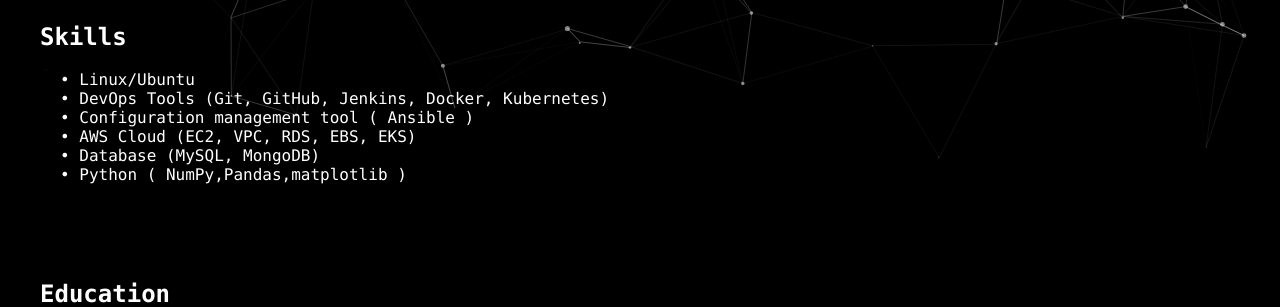
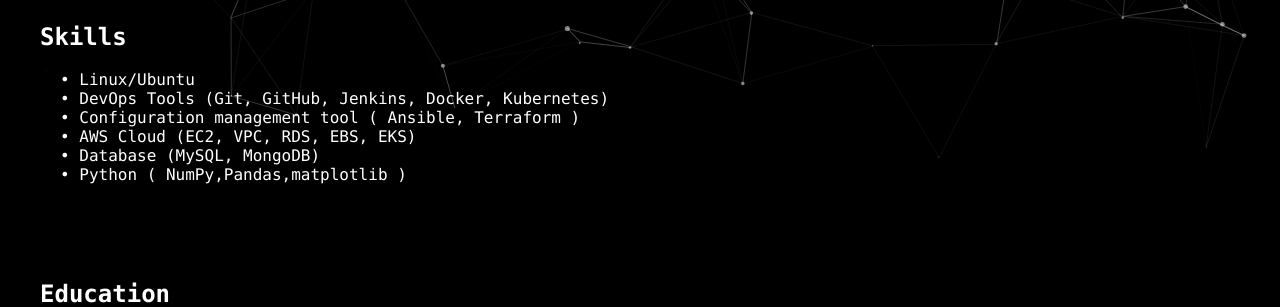
Before and after one commit to rajatvegan/UNITY, a Flask app: page /resume in a window 1280 px wide. Shown: the part 642-949 px from the top of the page. Run offline with Flask 3, Linux system fonts and the light colour scheme; some libraries are stand-ins or nearby versions.

Commit message:
update rsume

```diff
--- a/templates/resume.html
+++ b/templates/resume.html
@@ -48,7 +48,7 @@
         <ul>
             <li>&#8226; Linux/Ubuntu</li>
             <li>&#8226; DevOps Tools (Git, GitHub, Jenkins, Docker, Kubernetes)</li>
-            <li>&#8226; Configuration management tool ( Ansible )</li>
+            <li>&#8226; Configuration management tool ( Ansible, Terraform )</li>
             <li>&#8226; AWS Cloud (EC2, VPC, RDS, EBS, EKS)</li>
             <li>&#8226; Database (MySQL, MongoDB)</li>
             <li>&#8226; Python ( NumPy,Pandas,matplotlib )</li>
```
